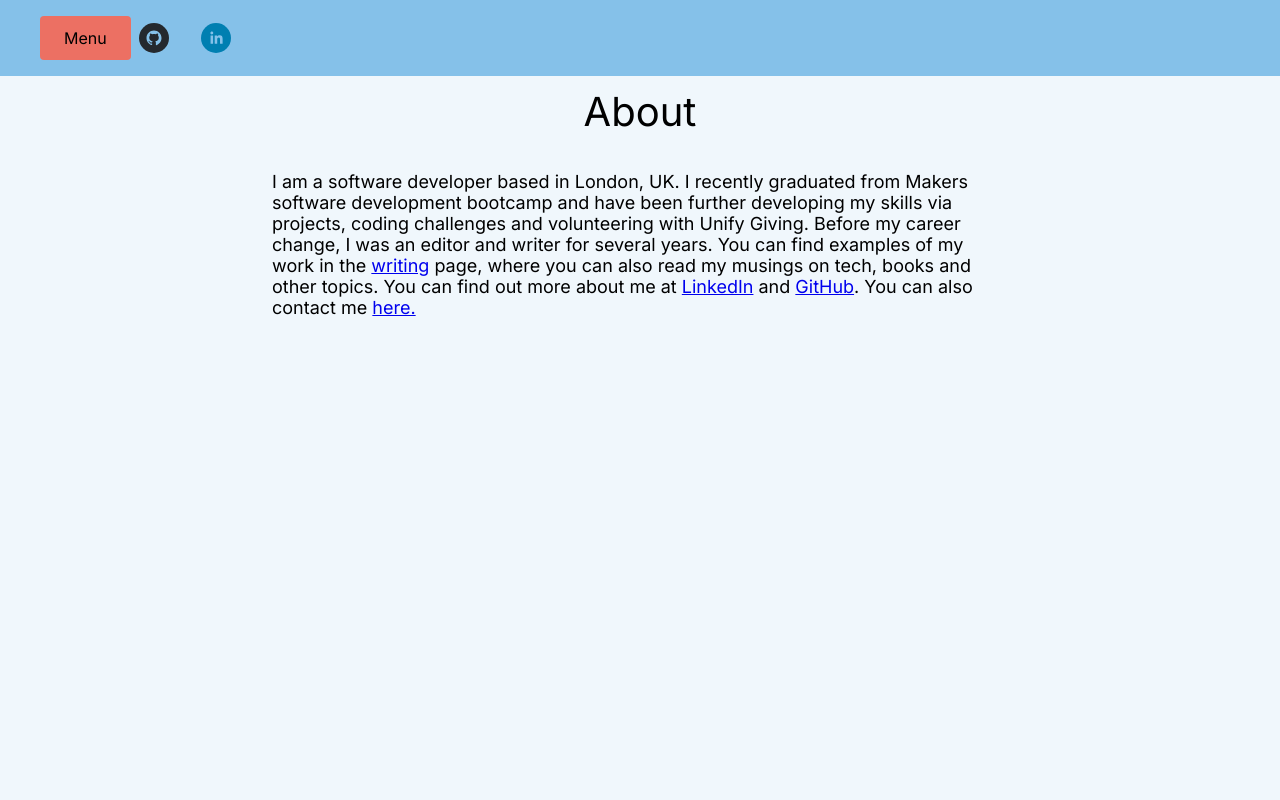
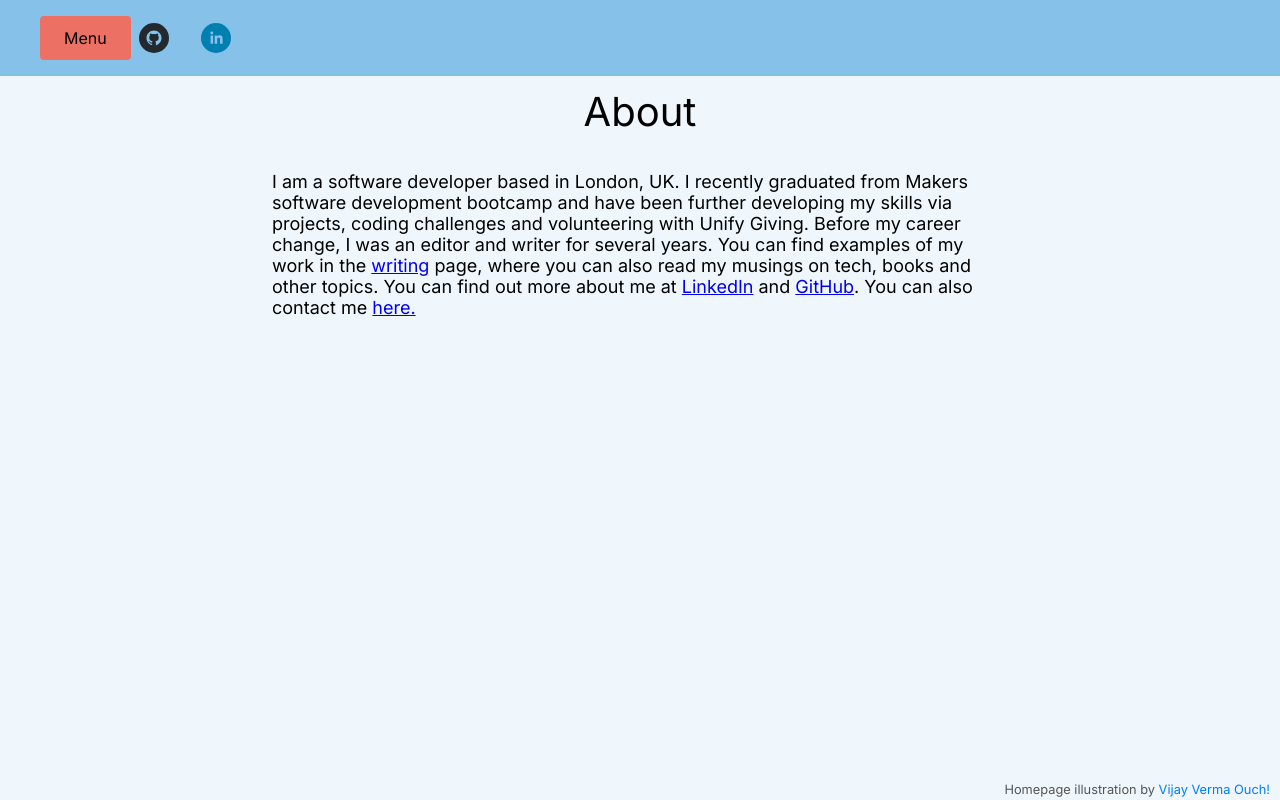
Before and after one commit to bookloversolmaz/django-website-react, a React (Create React App) app in the folder frontend/: page /about in a window 1280 px wide. Built offline with nearby package versions, Linux system fonts and the light colour scheme.

Commit message:
moved illustration link to about page

```diff
--- a/frontend/src/components/about/about.js
+++ b/frontend/src/components/about/about.js
@@ -14,6 +14,9 @@ function About() {
             rel="noopener noreferrer">LinkedIn</a> and <a href="https://github.com/bookloversolmaz" target="_blank" rel="noopener noreferrer">GitHub</a>.
             You can also contact me <Link to="/contact">here.</Link>
         </p>
+        <footer className="attribution">
+                Homepage illustration by <a href="https://icons8.com/illustrations/author/SH5qVUiWnjy4" target="_blank" rel="noopener noreferrer">Vijay Verma Ouch!</a>
+        </footer>
       </div>
   );
 };
--- a/frontend/src/components/home/home.js
+++ b/frontend/src/components/home/home.js
@@ -22,9 +22,6 @@ function Home() {
                     className="home-image"
                 />
             </div>
-            <footer className="attribution">
-                Illustration by <a href="https://icons8.com/illustrations/author/SH5qVUiWnjy4" target="_blank" rel="noopener noreferrer">Vijay Verma Ouch!</a>
-            </footer>
         </div>
     );
 }
```
